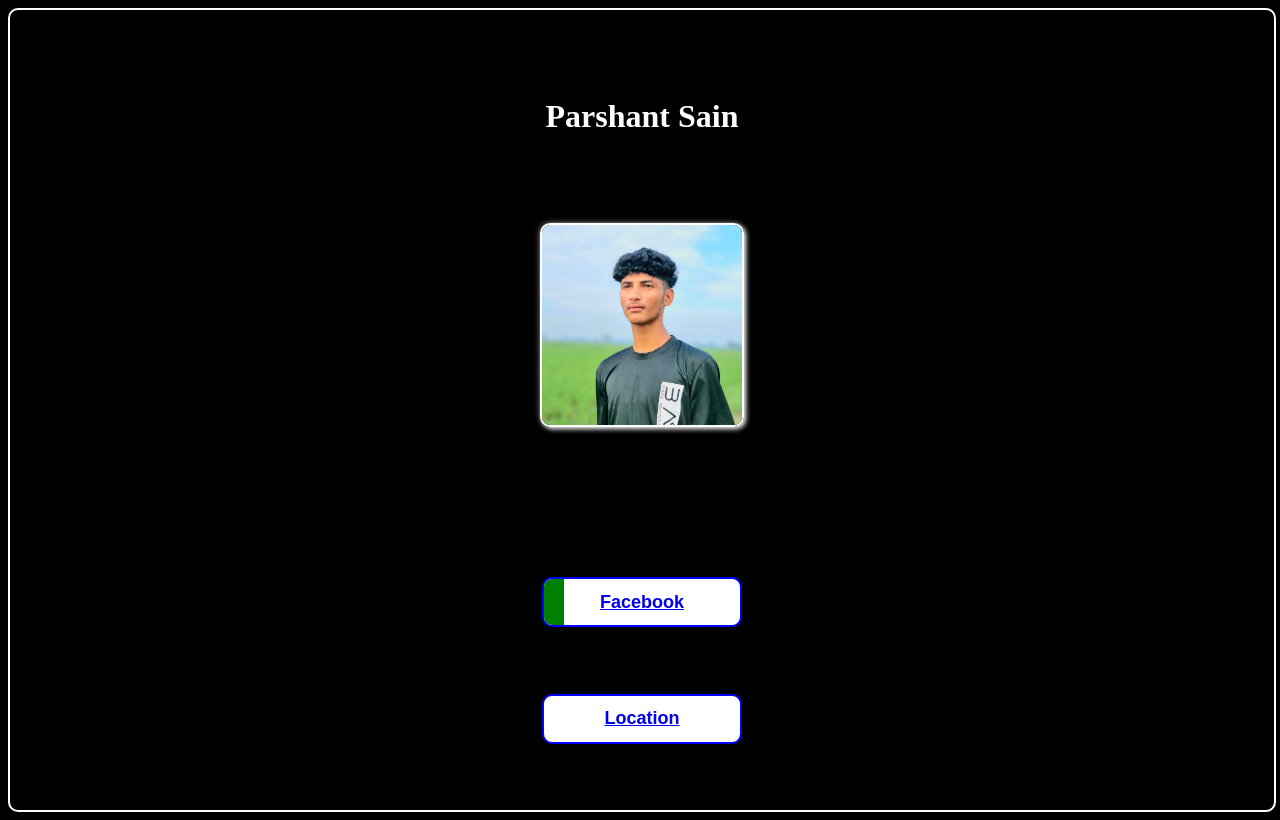
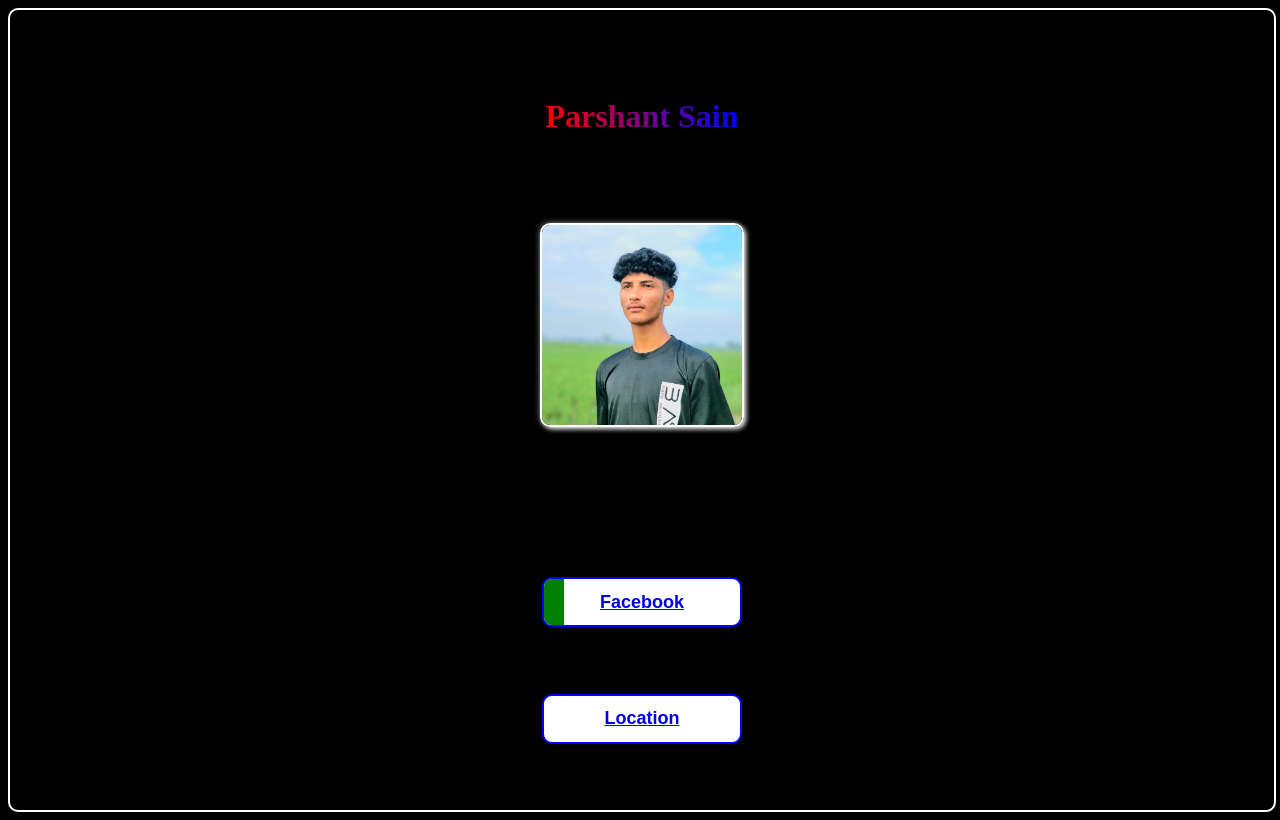
Before and after one commit to jaanilyrical/parshantsain, a plain HTML site: page index.html in a window 1280 px wide. Drawn offline with Linux system fonts and the light colour scheme.

Commit message:
Add files via upload

```diff
--- a/style.css
+++ b/style.css
@@ -15,7 +15,9 @@ body {
 
 }
 h1{
-    color: #ffffff;
+    background: linear-gradient(to right, red, blue);
+    background-clip: text;
+    color: transparent;
 
 }
 img{
```
Also changed, not shown: index.html (+2 -1 lines).
